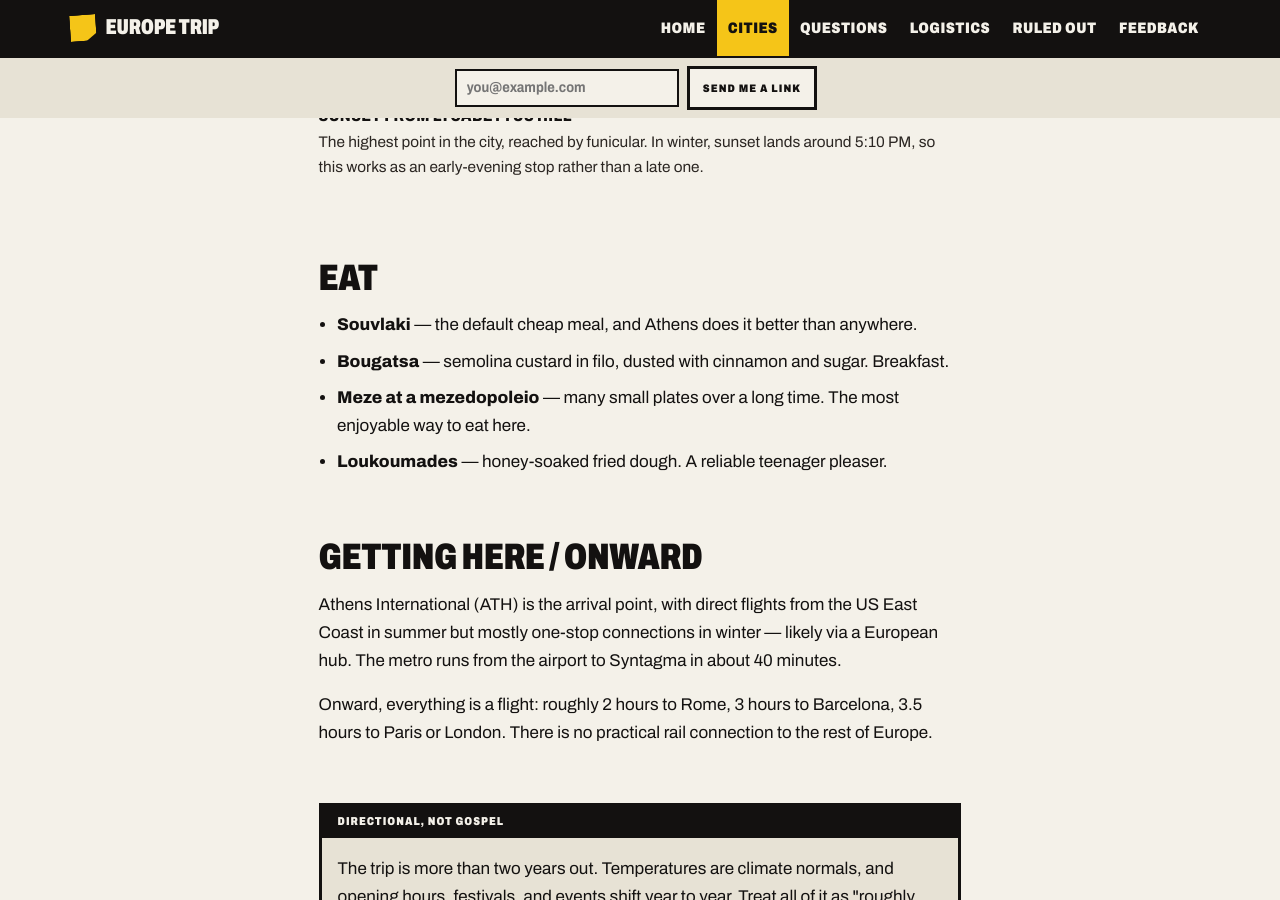
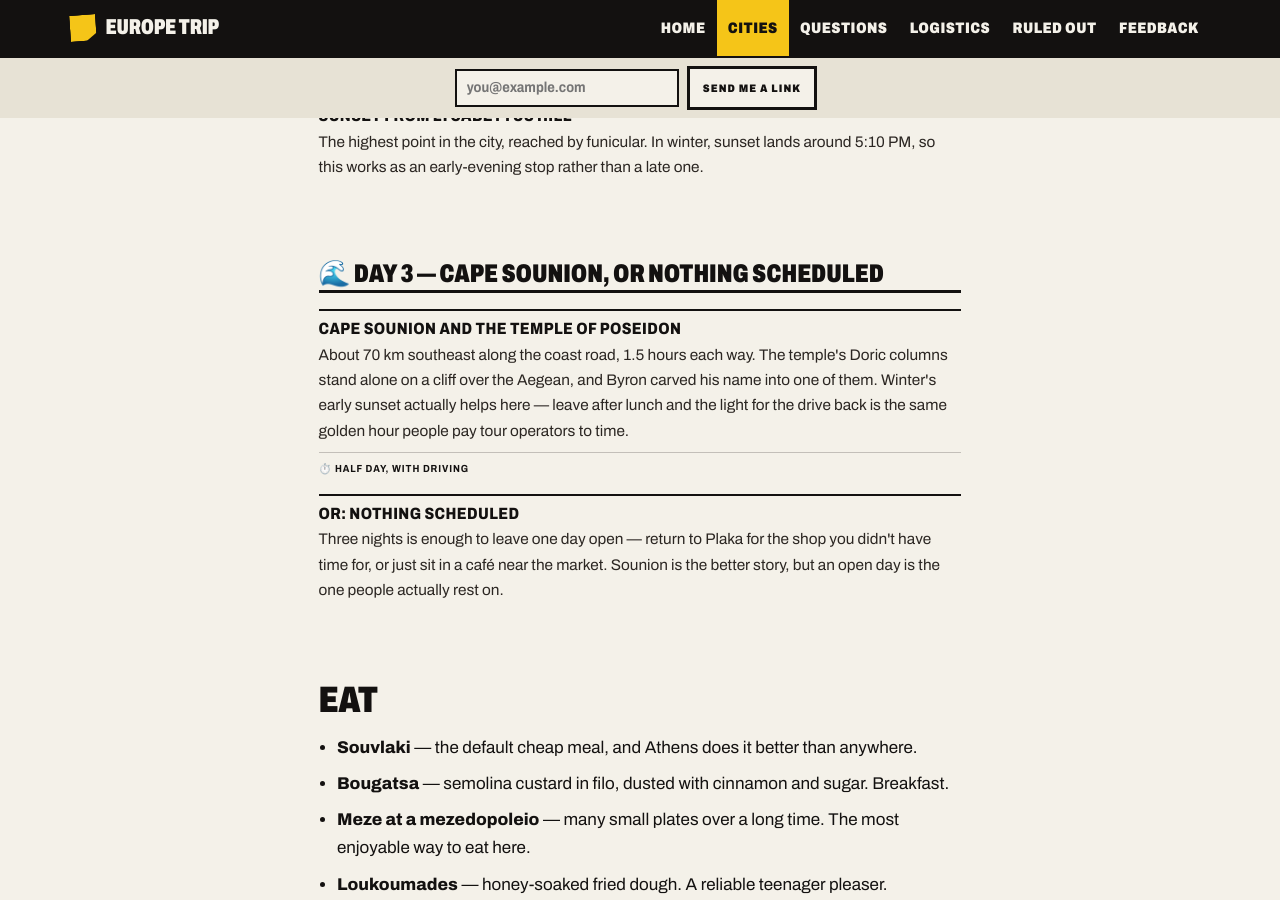
Before and after one commit to guarzo/euro_trip, a Jekyll site: the page built from site/_cities/athens.md, in a window 1280 px wide and 900 px high, scrolled down 3197 px. Built offline with Jekyll 4.4.1, drawn with Linux system fonts in a browser that asks for light colours; a script that is not in the unit is left out.

Commit message:
fix: give Athens a third day block matching its 3 suggested nights
Same mismatch class as RN-08 (Rome), found while working on the batch 5
depth pass. Cape Sounion day trip, or an explicitly open day.

```diff
--- a/site/_cities/athens.md
+++ b/site/_cities/athens.md
@@ -80,6 +80,24 @@ The honest counterpoint: Athens is also the geographic outlier. Every other cand
 
 </div>
 
+<div class="activity-block">
+<div class="activity-time">🌊 Day 3 — Cape Sounion, or nothing scheduled</div>
+
+<div class="activity-card">
+<h3>Cape Sounion and the Temple of Poseidon</h3>
+<p>About 70&nbsp;km southeast along the coast road, 1.5 hours each way. The temple's Doric columns stand alone on a cliff over the Aegean, and Byron carved his name into one of them. Winter's early sunset actually helps here — leave after lunch and the light for the drive back is the same golden hour people pay tour operators to time.</p>
+<div class="activity-meta">
+<span>⏱️ Half day, with driving</span>
+</div>
+</div>
+
+<div class="activity-card">
+<h3>Or: nothing scheduled</h3>
+<p>Three nights is enough to leave one day open — return to Plaka for the shop you didn't have time for, or just sit in a café near the market. Sounion is the better story, but an open day is the one people actually rest on.</p>
+</div>
+
+</div>
+
 ## Eat
 
 - **Souvlaki** — the default cheap meal, and Athens does it better than anywhere.
```
